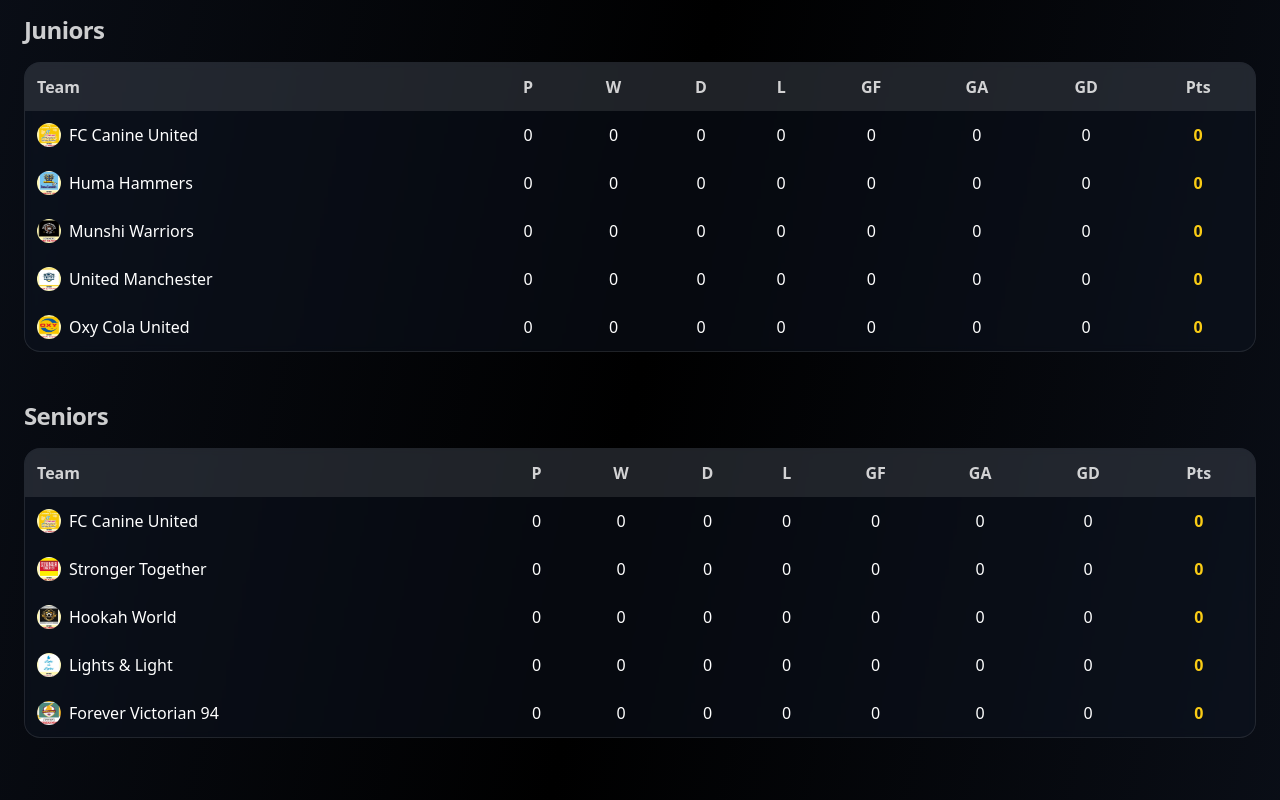
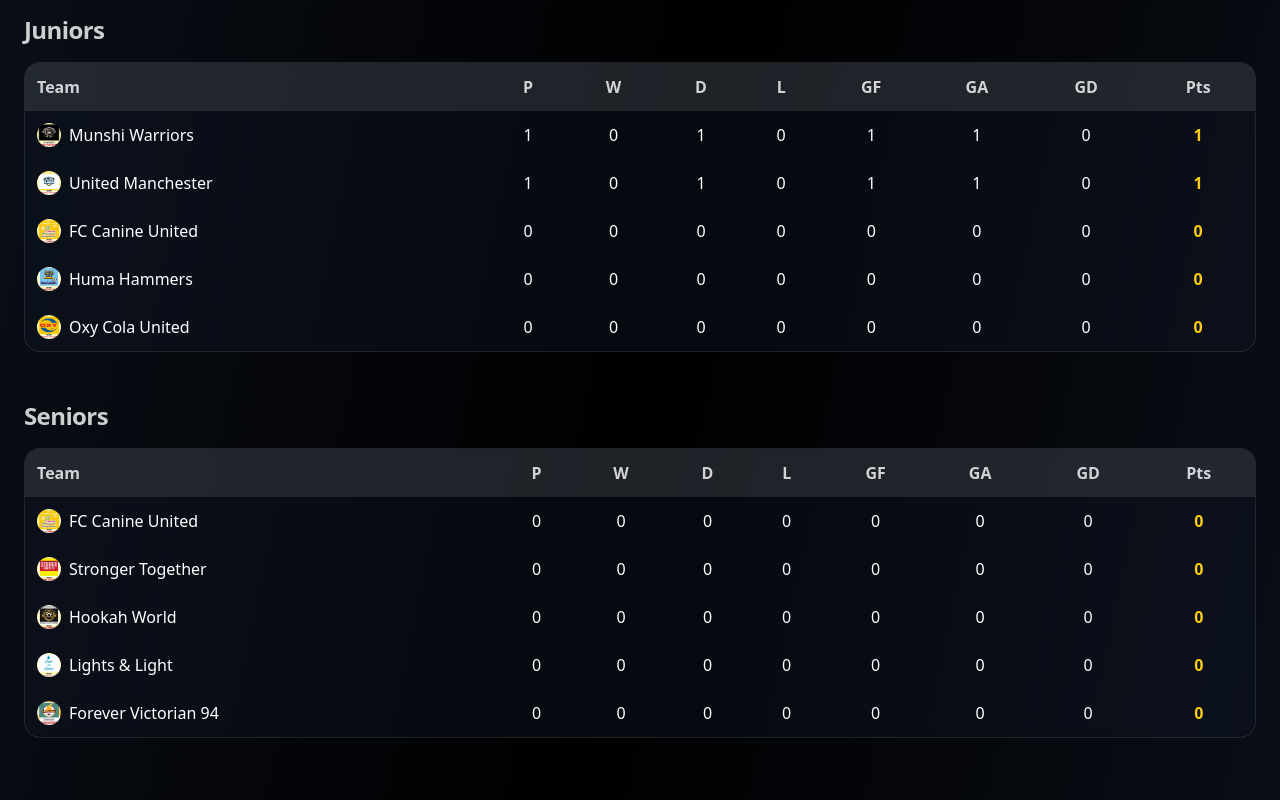
Before and after one commit to sandbox259/football-site, a Next.js app: page / in a window 1280 px wide. Shown: the part 2680-3480 px from the top of the page. Built offline with nearby package versions, Linux system fonts and the light colour scheme.

Commit message:
updating Scores

```diff
--- a/app/page.tsx
+++ b/app/page.tsx
@@ -87,8 +87,8 @@ const TEAM_STATS: Record<string, TeamStats> = {
     goalsFor: 0,
     goalsAgainst: 0,
   },
-  "munshi-warriors": { id: "munshi-warriors", played: 0, won: 0, draw: 0, lost: 0, goalsFor: 0, goalsAgainst: 0 },
-  "united-manchester": { id: "united-manchester", played: 0, won: 0, draw: 0, lost: 0, goalsFor: 0, goalsAgainst: 0 },
+  "munshi-warriors": { id: "munshi-warriors", played: 1, won: 0, draw: 1, lost: 0, goalsFor: 1, goalsAgainst: 1 },
+  "united-manchester": { id: "united-manchester", played: 1, won: 0, draw: 1, lost: 0, goalsFor: 1, goalsAgainst: 1 },
   "united-cola": { id: "united-cola", played: 0, won: 0, draw: 0, lost: 0, goalsFor: 0, goalsAgainst: 0 },
 
   // ✅ Seniors
@@ -387,6 +387,14 @@ const LIVE_UPDATES: LiveUpdate[] = [
     update: "Reporting time is 2pm!",
     type: "news",
   },
+
+  {
+    id: "update-2",
+    time: "15:30",
+    update: "Munshi Warriors 1 - 1 United Manchester",
+    type: "result",
+  },
+
 ]
 
 const NAV_ITEMS: NavItem[] = [
```
